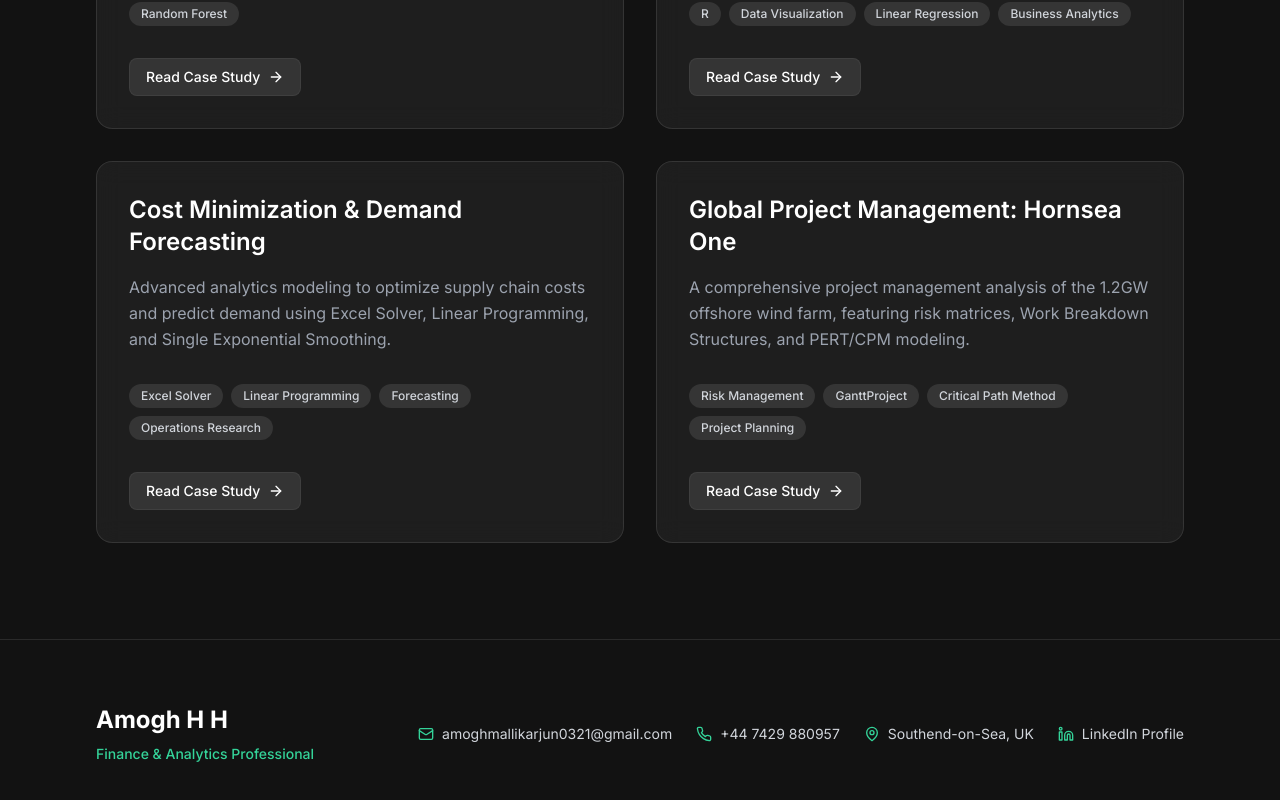
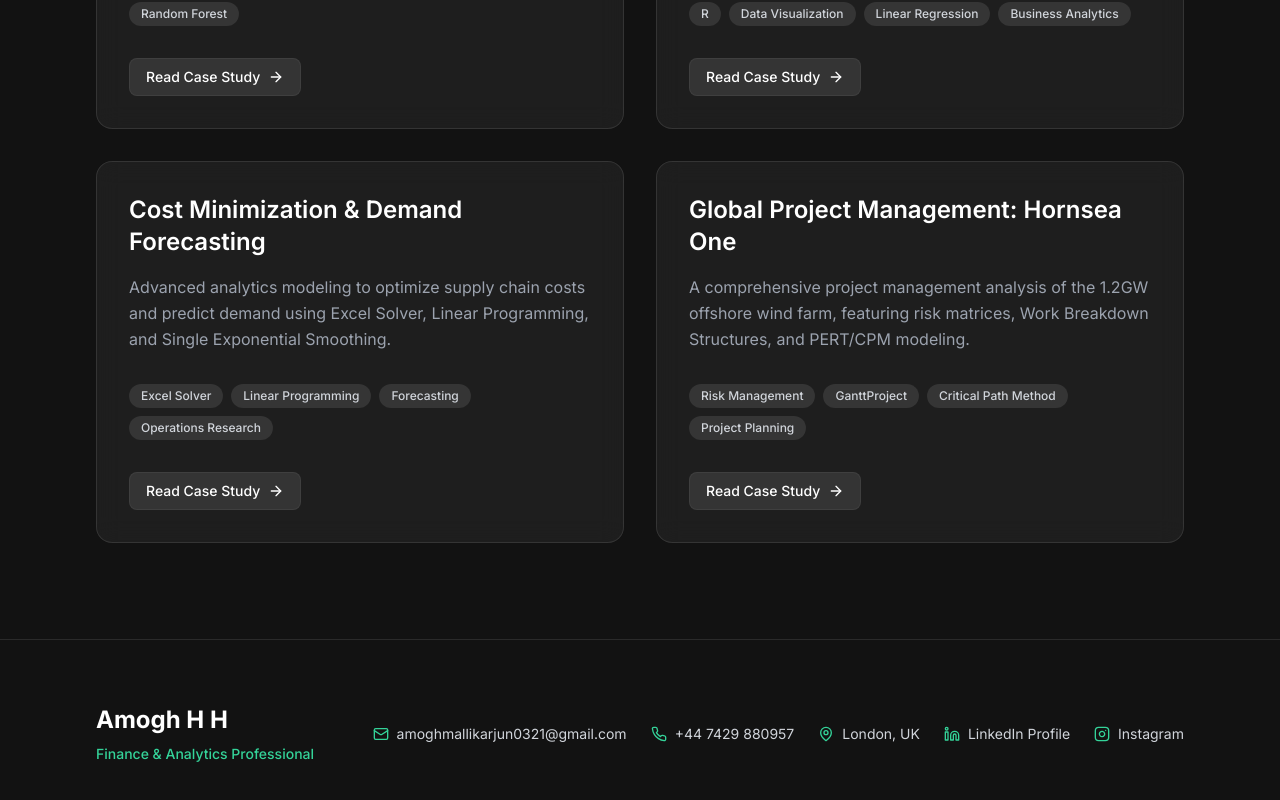
Before and after one commit to Amogh21hh/my-portfolio, a Next.js app: page / in a window 1280 px wide. Shown: the part 6379-7179 px from the top of the page. Built offline with nearby package versions, Linux system fonts and the light colour scheme.

Commit message:
London location and Instagram update

```diff
--- a/src/components/Footer.tsx
+++ b/src/components/Footer.tsx
@@ -1,4 +1,4 @@
-import { Mail, Phone, MapPin, Linkedin } from "lucide-react";
+import { Mail, Phone, MapPin, Linkedin, Instagram } from "lucide-react";
 
 export default function Footer() {
   return (
@@ -23,11 +23,11 @@ export default function Footer() {
 
           <div className="flex items-center gap-2">
             <MapPin size={16} className="text-emerald-400" />
-            Southend-on-Sea, UK
+            London, UK
           </div>
 
           <a
-            href="https://www.linkedin.com/in/amoghhh-34129a1b9"
+            href="https://www.linkedin.com/in/amogh-hh-34129a1b9"
             target="_blank"
             rel="noopener noreferrer"
             className="flex items-center gap-2 hover:text-white transition-colors"
@@ -35,6 +35,16 @@ export default function Footer() {
             <Linkedin size={16} className="text-emerald-400" />
             LinkedIn Profile
           </a>
+
+          <a
+            href="https://www.instagram.com/amogh_malikarjun?igsh=MWltcjg1c210cDZseQ=="
+            target="_blank"
+            rel="noopener noreferrer"
+            className="flex items-center gap-2 hover:text-white transition-colors"
+          >
+            <Instagram size={16} className="text-emerald-400" />
+            Instagram
+          </a>
         </div>
 
       </div>
```
